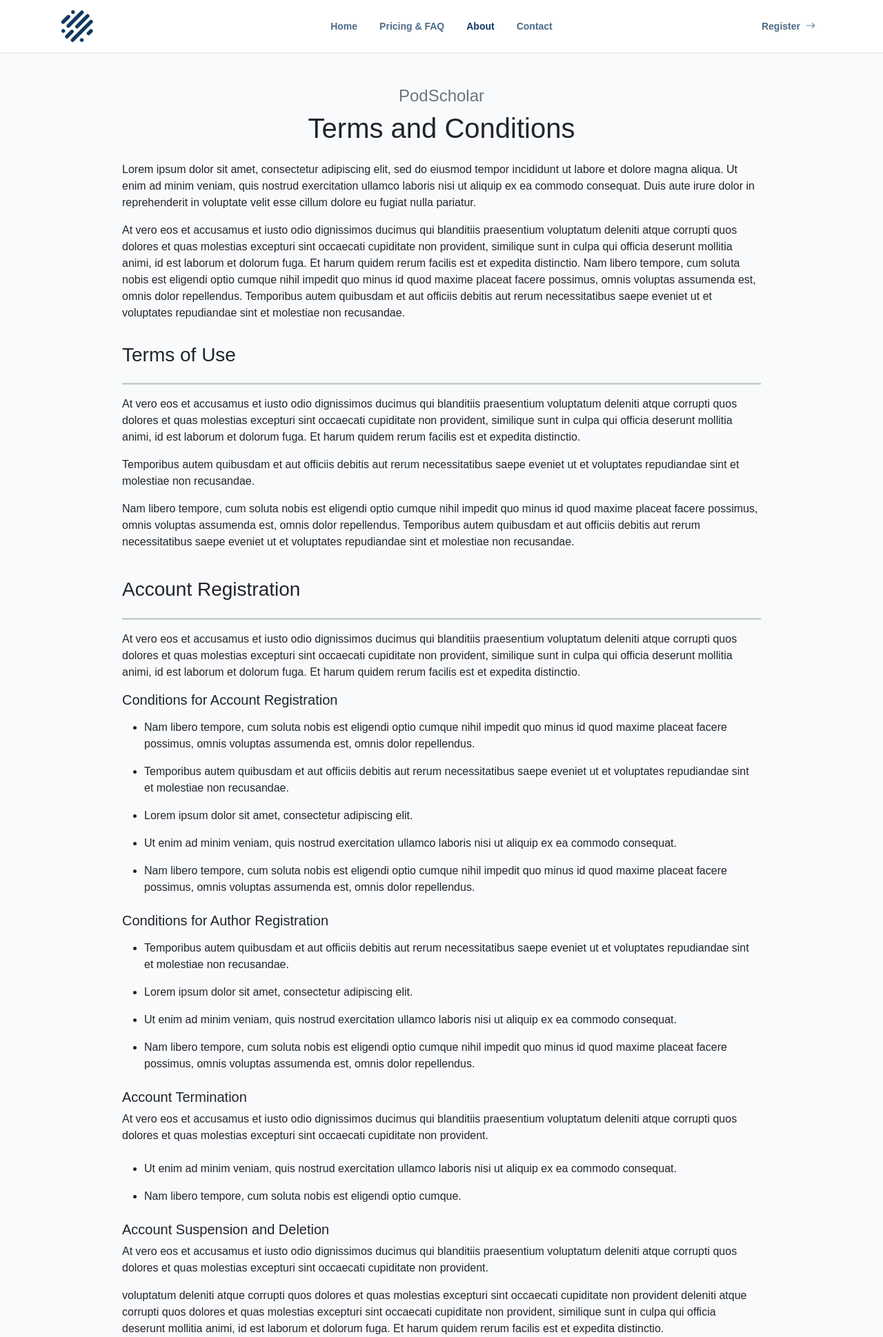
After one commit to muzzarellimj/podscholar, a PHP site: page /app/tac.html in a window 1280 px wide. The commit adds this page. Shown: the top 1939 px of the page at 69% size. Run offline with PHP 8.4, Linux system fonts and the light colour scheme; some web fonts are replaced.

Commit message:
Include terms and conditions HTML and Sass

```diff
--- /dev/null
+++ b/app/tac.html
@@ -0,0 +1,317 @@
+<!doctype html>
+
+<html lang="en">
+	<head>
+		<meta charset="utf-8">
+		<meta name="viewport" content="width=device-width, initial-scale=1">
+
+		<title>PodScholar | Terms and Conditions</title>
+
+		<link rel="shortcut icon" href="../asset/img/brand/brand-primary.svg">
+
+		<link rel="stylesheet" href="../asset/css/bootscholar.css">
+	</head>
+
+	<body>
+		<header class="border-bottom">
+			<nav class="navbar navbar-expand-md">
+				<div class="container">
+					<div class="navbar-brand-container">
+						<a class="navbar-brand" href="index.html">
+							<img class="navbar-brand-image" src="../asset/img/brand/brand-primary.svg" alt="PodScholar">
+						</a>
+					</div>
+
+					<button class="navbar-toggler" type="button" data-bs-toggle="collapse" data-bs-target="#navigation" aria-controls="navigation" aria-expanded="false" aria-label="Toggle Navigation">
+						<span class="navbar-toggler-icon"></span>
+					</button>
+
+					<div id="navigation" class="collapse navbar-collapse">
+						<ul class="navbar-nav">
+							<li class="nav-item"><a class="nav-link" href="index.html">Home</a></li>
+							<li class="nav-item"><a class="nav-link" href="faq.html">Pricing & FAQ</a></li>
+							<li class="nav-item"><a class="nav-link active" href="about.html" aria-current="page">About</a></li>
+							<li class="nav-item"><a class="nav-link" href="contact.html">Contact</a></li>
+						</ul>
+
+						<div class="navbar-user-profile-container">
+							<a class="nav-link" href="register.html">Register<i class="bi bi-arrow-right ms-2"></i></a>
+						</div>
+					</div>
+				</div>
+			</nav>
+		</header>
+
+		<main class="tac my-5">
+			<div class="container">
+				<div class="row justify-content-center">
+					<div class="d-flex flex-column col-lg-10 col-md-12 text-center justify-content-center mb-3">
+						<h4 class="text-muted">PodScholar</h4>
+						<h1>Terms and Conditions</h1>
+						<div class="text-start mt-3">
+							<p>Lorem ipsum dolor sit amet, consectetur adipiscing elit, sed do eiusmod tempor
+								incididunt ut labore et dolore magna aliqua. Ut enim ad minim veniam, quis nostrud
+								exercitation ullamco laboris nisi ut aliquip ex ea commodo consequat. Duis aute
+								irure dolor in reprehenderit in voluptate velit esse cillum dolore eu fugiat nulla
+								pariatur.</p>
+
+							<p>At vero eos et accusamus et iusto odio dignissimos ducimus qui blanditiis praesentium
+								voluptatum deleniti atque corrupti quos dolores et quas molestias excepturi sint
+								occaecati cupiditate non provident, similique sunt in culpa qui officia deserunt
+								mollitia animi, id est laborum et dolorum fuga. Et harum quidem rerum facilis est et
+								expedita distinctio. Nam libero tempore, cum soluta nobis est eligendi optio cumque
+								nihil impedit quo minus id quod maxime placeat facere possimus, omnis voluptas
+								assumenda est, omnis dolor repellendus. Temporibus autem quibusdam et aut officiis
+								debitis aut rerum necessitatibus saepe eveniet ut et voluptates repudiandae sint et
+								molestiae non recusandae.</p>
+						</div>
+					</div>
+				</div>
+
+				<div class="row justify-content-center">
+					<div class="d-flex flex-column col-lg-10 col-md-12 text-center text-md-start">
+						<h3 class="txt-secondary">Terms of Use</h3>
+						<hr>
+						<div class="text-start">
+							<p>At vero eos et accusamus et iusto odio dignissimos ducimus qui blanditiis praesentium
+								voluptatum deleniti atque corrupti quos dolores et quas molestias excepturi sint
+								occaecati cupiditate non provident, similique sunt in culpa qui officia deserunt
+								mollitia animi, id est laborum et dolorum fuga. Et harum quidem rerum facilis est et
+								expedita distinctio.</p>
+
+							<p>Temporibus autem quibusdam et aut officiis
+								debitis aut rerum necessitatibus saepe eveniet ut et voluptates repudiandae sint et
+								molestiae non recusandae.</p>
+
+							<p>Nam libero tempore, cum soluta nobis est eligendi optio cumque
+								nihil impedit quo minus id quod maxime placeat facere possimus, omnis voluptas
+								assumenda est, omnis dolor repellendus. Temporibus autem quibusdam et aut officiis
+								debitis aut rerum necessitatibus saepe eveniet ut et voluptates repudiandae sint et
+								molestiae non recusandae.</p>
+						</div>
+					</div>
+				</div>
+
+				<div class="row justify-content-center mt-4">
+					<div class="d-flex flex-column col-lg-10 col-md-12 text-center text-md-start">
+						<h3 class="txt-secondary">Account Registration</h3>
+						<hr>
+						<div class="text-start">
+							<p>At vero eos et accusamus et iusto odio dignissimos ducimus qui blanditiis praesentium
+								voluptatum deleniti atque corrupti quos dolores et quas molestias excepturi sint
+								occaecati cupiditate non provident, similique sunt in culpa qui officia deserunt
+								mollitia animi, id est laborum et dolorum fuga. Et harum quidem rerum facilis est et
+								expedita distinctio.</p>
+						</div>
+
+						<h5>Conditions for Account Registration</h5>
+						<div class="text-start">
+							<ul>
+								<li class="py-2">Nam libero tempore, cum soluta nobis est eligendi optio cumque
+									nihil impedit quo minus id quod maxime placeat facere possimus, omnis voluptas
+									assumenda est, omnis dolor repellendus.</li>
+								<li class="py-2"> Temporibus autem quibusdam et aut officiis
+									debitis aut rerum necessitatibus saepe eveniet ut et voluptates repudiandae sint et
+									molestiae non recusandae.</li>
+								<li class="py-2">Lorem ipsum dolor sit amet, consectetur adipiscing elit.</li>
+								<li class="py-2">Ut enim ad minim veniam, quis nostrud
+									exercitation ullamco laboris nisi ut aliquip ex ea commodo consequat.</li>
+								<li class="py-2">Nam libero tempore, cum soluta nobis est eligendi optio cumque
+									nihil impedit quo minus id quod maxime placeat facere possimus, omnis voluptas
+									assumenda est, omnis dolor repellendus.</li>
+							</ul>
+						</div>
+
+						<h5>Conditions for Author Registration</h5>
+						<div class="text-start">
+							<ul>
+								<li class="py-2"> Temporibus autem quibusdam et aut officiis
+									debitis aut rerum necessitatibus saepe eveniet ut et voluptates repudiandae sint et
+									molestiae non recusandae.</li>
+								<li class="py-2">Lorem ipsum dolor sit amet, consectetur adipiscing elit.</li>
+								<li class="py-2">Ut enim ad minim veniam, quis nostrud
+									exercitation ullamco laboris nisi ut aliquip ex ea commodo consequat.</li>
+								<li class="py-2">Nam libero tempore, cum soluta nobis est eligendi optio cumque
+									nihil impedit quo minus id quod maxime placeat facere possimus, omnis voluptas
+									assumenda est, omnis dolor repellendus.</li>
+							</ul>
+						</div>
+
+						<h5>Account Termination</h5>
+						<div class="text-start">
+							<p>At vero eos et accusamus et iusto odio dignissimos ducimus qui blanditiis praesentium
+								voluptatum deleniti atque corrupti quos dolores et quas molestias excepturi sint
+								occaecati cupiditate non provident.</p>
+							<ul>
+								<li class="py-2">Ut enim ad minim veniam, quis nostrud
+									exercitation ullamco laboris nisi ut aliquip ex ea commodo consequat.</li>
+								<li class="py-2">Nam libero tempore, cum soluta nobis est eligendi optio cumque.</li>
+							</ul>
+						</div>
+
+						<h5>Account Suspension and Deletion</h5>
+						<div class="text-start">
+							<p>At vero eos et accusamus et iusto odio dignissimos ducimus qui blanditiis praesentium
+								voluptatum deleniti atque corrupti quos dolores et quas molestias excepturi sint
+								occaecati cupiditate non provident.</p>
+							<p>voluptatum deleniti atque corrupti quos dolores et quas molestias excepturi sint
+								occaecati cupiditate non provident deleniti atque corrupti quos dolores et quas
+								molestias excepturi sint
+								occaecati cupiditate non provident, similique sunt in culpa qui officia deserunt
+								mollitia animi, id est laborum et dolorum fuga. Et harum quidem rerum facilis est et
+								expedita distinctio.</p>
+						</div>
+					</div>
+				</div>
+
+				<div class="row justify-content-center mt-4">
+					<div class="d-flex flex-column col-lg-10 col-md-12 text-center text-md-start">
+						<h3 class="txt-secondary">User Content</h3>
+						<hr>
+						<div class="text-start">
+							<p>At vero eos et accusamus et iusto odio dignissimos ducimus qui blanditiis praesentium
+								voluptatum deleniti atque corrupti quos dolores et quas molestias excepturi sint
+								occaecati cupiditate non provident, similique sunt in culpa qui officia deserunt
+								mollitia animi, id est laborum et dolorum fuga. Et harum quidem rerum facilis est et
+								expedita distinctio.</p>
+						</div>
+
+						<h5>Rights regarding content provided by Users</h5>
+						<div class="text-start">
+							<p>At vero eos et accusamus et iusto odio dignissimos ducimus qui blanditiis praesentium
+								voluptatum deleniti atque corrupti quos dolores et quas molestias excepturi sint
+								occaecati cupiditate non provident, similique sunt in culpa qui officia deserunt
+								mollitia animi, id est laborum et dolorum fuga. Et harum quidem rerum facilis est et
+								expedita distinctio.</p>
+
+							<ul>
+								<li class="py-2">Ut enim ad minim veniam, quis nostrud
+									exercitation ullamco laboris nisi ut aliquip ex ea commodo consequat.</li>
+								<li class="py-2">Nam libero tempore, cum soluta nobis est eligendi optio cumque.</li>
+							</ul>
+						</div>
+
+						<h5>Liability for Provided Content</h5>
+						<div class="text-start">
+							<p>Atque corrupti quos dolores et quas molestias excepturi sint
+								occaecati cupiditate non provident, similique sunt in culpa qui officia deserunt
+								mollitia animi, id est laborum et dolorum fuga. Et harum quidem rerum facilis est et
+								expedita distinctio.</p>
+							<p>At vero eos et accusamus et iusto odio dignissimos ducimus qui blanditiis praesentium
+								voluptatum deleniti atque corrupti quos dolores et quas molestias excepturi sint
+								occaecati cupiditate non provident, similique sunt in culpa qui officia deserunt
+								mollitia animi, id est laborum et dolorum fuga. Et harum quidem rerum facilis est et
+								expedita distinctio.</p>
+
+							<ul>
+								<li class="py-2">Ut enim ad minim veniam, quis nostrud
+									exercitation ullamco laboris nisi ut aliquip ex ea commodo consequat.</li>
+								<li class="py-2">Nam libero tempore, cum soluta nobis est eligendi optio cumque.</li>
+								<li class="py-2">Ut enim ad minim veniam, quis nostrud
+									exercitation ullamco laboris nisi ut aliquip ex ea commodo consequat.</li>
+								<li class="py-2">Nam libero tempore, cum soluta nobis est eligendi optio cumque.</li>
+							</ul>
+
+							<p>At vero eos et accusamus et iusto odio dignissimos ducimus qui blanditiis praesentium
+								voluptatum deleniti atque corrupti quos dolores et quas molestias excepturi sint
+								occaecati cupiditate non provident, similique sunt in culpa qui officia deserunt
+								mollitia animi, id est laborum et dolorum fuga. Et harum quidem rerum facilis est et
+								expedita distinctio.</p>
+						</div>
+
+						<h5>Access to Provided Content</h5>
+						<div class="text-start">
+							<p>At vero eos et accusamus et iusto odio dignissimos ducimus qui blanditiis praesentium
+								voluptatum deleniti atque corrupti quos dolores et quas molestias excepturi sint
+								occaecati cupiditate non provident, similique sunt in culpa qui officia deserunt
+								mollitia animi, id est laborum et dolorum fuga. Et harum quidem rerum facilis est et
+								expedita distinctio.</p>
+						</div>
+					</div>
+				</div>
+
+				<div class="row justify-content-center mt-4">
+					<div class="d-flex flex-column col-lg-10 col-md-12 text-center text-md-start">
+						<h3 class="txt-secondary">Payment and Access</h3>
+						<hr>
+						<div class="text-start">
+							<p>At vero eos et accusamus et iusto odio dignissimos ducimus qui blanditiis praesentium
+								voluptatum deleniti atque corrupti quos dolores et quas molestias excepturi sint
+								occaecati cupiditate non provident, similique sunt in culpa qui officia deserunt
+								mollitia animi, id est laborum et dolorum fuga. Et harum quidem rerum facilis est et
+								expedita distinctio.</p>
+
+							<p>Temporibus autem quibusdam et aut officiis
+								debitis aut rerum necessitatibus saepe eveniet ut et voluptates repudiandae sint et
+								molestiae non recusandae similique sunt in culpa qui officia deserunt
+								mollitia animi, id est laborum et dolorum fuga. Et harum quidem rerum facilis est et
+								expedita distinctio.</p>
+						</div>
+					</div>
+				</div>
+
+				<div class="row justify-content-center py-4">
+					<div class="d-flex flex-column col-lg-5 col-md-12 text-center text-md-start">
+						<div class="d-grid">
+							<button class="btn btn-primary pb-2">Try PodScholar</button>
+						</div>
+					</div>
+				</div>
+
+			</div>
+		</main>
+
+		<footer class="border-top">
+			<div class="container">
+				<div class="footer-navigation-row">
+					<div class="footer-navigation-col">
+						<a class="footer-navigation-item" href="about.html">About</a>
+					</div>
+
+					<div class="footer-navigation-col">
+						<a class="footer-navigation-item" href="faq.html">Pricing & FAQ</a>
+					</div>
+
+					<div class="footer-navigation-col">
+						<a class="footer-navigation-item" href="#">Privacy Policy</a>
+					</div>
+
+					<div class="footer-navigation-col">
+						<a class="footer-navigation-item" href="contact.html">Contact</a>
+					</div>
+				</div>
+
+				<div class="footer-social-row">
+					<div class="footer-social-col">
+						<a class="footer-social-item" href="#"><i class="bi bi-facebook"></i></a>
+					</div>
+
+					<div class="footer-social-col">
+						<a class="footer-social-item" href="#"><i class="bi bi-instagram"></i></a>
+					</div>
+
+					<div class="footer-brand-col">
+						<a href="index.html"><img class="footer-brand-image" src="../asset/img/brand/brand-primary.svg" alt="PodScholar"></a>
+					</div>
+
+					<div class="footer-social-col">
+						<a class="footer-social-item" href="#"><i class="bi bi-github"></i></a>
+					</div>
+
+					<div class="footer-social-col">
+						<a class="footer-social-item" href="#"><i class="bi bi-twitter"></i></a>
+					</div>
+				</div>
+
+				<div class="footer-copyright-row">
+					<div class="footer-copyright-col">
+						<p class="footer-copyright">&copy; Michael Muzzarelli, Jyhdel Pamonag, Robert Adams. All Rights Reserved.</p>
+					</div>
+				</div>
+			</div>
+		</footer>
+
+		<script src="../asset/vendor/bootstrap/dist/js/bootstrap.bundle.min.js"></script>
+		<script src="../asset/js/front-end.js"></script>
+	</body>
+</html>
--- a/asset/sass/bootscholar.sass
+++ b/asset/sass/bootscholar.sass
@@ -35,6 +35,7 @@
 @import 'page/about'
 @import 'page/contact'
 @import 'page/faq'
+@import 'page/tac'
 
 // section
 @import 'section/body'
--- /dev/null
+++ b/asset/sass/page/_tac.sass
@@ -0,0 +1,4 @@
+.tac
+	hr
+		border: 0
+		border-top: 3px double $secondary
```
Also changed, not shown: asset/css/bootscholar.css, 1 other file.
